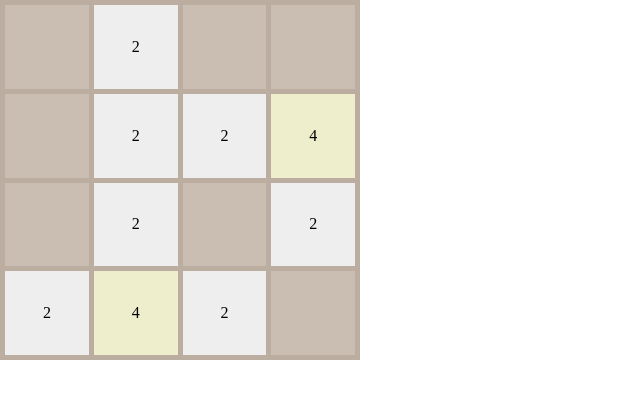
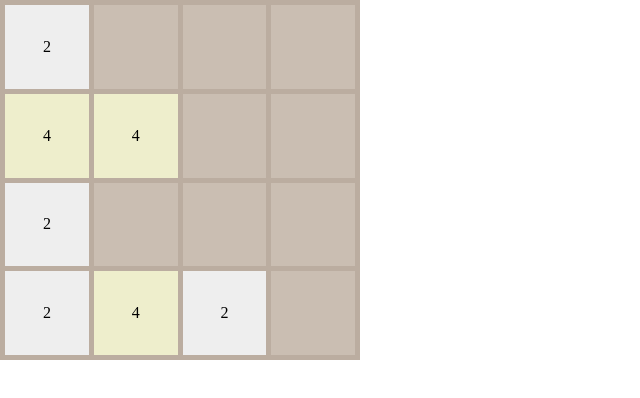
Before and after one commit to MarcioLV/2048-Game, a React app: page / in a window 1280 px wide. Shown: the top 398 px of the page, without its empty margins (0-640 px from the left). Built offline with nearby package versions, Linux system fonts and the light colour scheme.

Commit message:
cambiando cosas

```diff
--- a/src/component/App.js
+++ b/src/component/App.js
@@ -2,14 +2,44 @@ import React, { useEffect, useState } from "react";
 
 import "./style/board.css";
 
+//Arreglar key en board
+//hace nueva funcion para mover despues de hacer join
+
 function App() {
   const [mainTable, setMainTable] = useState([
-    [0, 2, 0, 0],
-    [0, 2, 2, 4],
-    [0, 2, 0, 2],
-    [2, 4, 2, 0],
+    [
+      { value: 0, moveX: 0, moveY: 0, new: ""},
+      { value: 2, moveX: 0, moveY: 0, new: "" },
+      { value: 0, moveX: 0, moveY: 0, new: "" },
+      { value: 0, moveX: 0, moveY: 0, new: "" },
+    ],
+    [
+      { value: 0, moveX: 0, moveY: 0, new: "" },
+      { value: 2, moveX: 0, moveY: 0, new: "" },
+      { value: 2, moveX: 0, moveY: 0, new: "" },
+      { value: 4, moveX: 0, moveY: 0, new: "" },
+    ],
+    [
+      { value: 0, moveX: 0, moveY: 0, new: "" },
+      { value: 2, moveX: 0, moveY: 0, new: "" },
+      { value: 0, moveX: 0, moveY: 0, new: "" },
+      { value: 0, moveX: 0, moveY: 0, new: "" },
+    ],
+    [
+      { value: 2, moveX: 0, moveY: 0, new: "" },
+      { value: 4, moveX: 0, moveY: 0, new: "" },
+      { value: 2, moveX: 0, moveY: 0, new: "" },
+      { value: 0, moveX: 0, moveY: 0, new: "" },
+    ],
   ]);
-  const [transition, setTransition] = useState([]);
+  const [config, setConfig] = useState({
+    timeAnimation: 1000,
+  });
+  // const [transition, setTransition] = useState([]);
+
+  useEffect(() => {
+    listenerKey({ event: { code: "Left" }, table: mainTable });
+  }, []);
 
   useEffect(() => {
     document.addEventListener("keydown", (event) =>
@@ -17,26 +47,28 @@ function App() {
     );
   }, []);
 
-  useEffect(()=> {
-    console.log("effect");
-    // moveEffect(transition)
-  },[mainTable])
+  const listenerKey = ({ event, table }) => {
+    let newTable = copyTable(table);
 
-  // const moveEffect = () => {
-
-  // }
-
-  const listenerKey = ({ event, table }) => {
-    let newTable = copyTable(table)
-
-    const moved1Table = moveTable(event, newTable);
-    setMainTable(moved1Table);
-
-    setTimeout(()=>{
-      const joinedTable = joinTable(event, moved1Table);
-      const moved2Table = moveTable(event, joinedTable);
-      setMainTable(() => moved2Table);
-    }, 1000)
+    const movedTable = moveTable(event, table);
+    setMainTable([].concat(table));
+    setTimeout(() => {
+      setMainTable(movedTable);
+      setTimeout(() => {
+        const joinedTable = joinTable(event, movedTable);
+        // console.log("joined", joinedTable);
+        const moved1Table = moveTable(event, joinedTable, movedTable);
+        setMainTable([].concat(movedTable));
+        setTimeout(() => {
+          setMainTable(moved1Table)
+        }, config.timeAnimation);
+      }, 20);
+    }, config.timeAnimation);
+    // console.log("moved2", moved1Table);
+    // console.log("moved", movedTable);
+    // setTimeout(() => {
+    //   setMainTable(moved1Table);
+    // }, config.timeAnimation);
   };
 
   // const createTable = ({ rowLength, colLength }) => {
@@ -48,26 +80,28 @@ function App() {
   //   return newTable;
   // };
 
+  const copyTable = (table) => {
+    return table.map((fila) => {
+      return fila.map((item) => {
+        return { ...item };
+      });
+    });
+  };
+
   const fillTableRow = (newTableRow, rowLength) => {
     const newRowLength = newTableRow.length;
     return newTableRow
       .concat(Array(rowLength - newRowLength))
-      .fill(0, newRowLength, rowLength);
+      .fill({ value: 0, moveX: 0, moveY: 0, new: "" }, newRowLength, rowLength);
   };
 
-  const moveTable = (event, table) => {
+  const moveTable = (event, table, prevTable) => {
     switch (event.code) {
       case "ArrowLeft":
       case "Left":
-        return moveToLeft(table);
+        return moveToLeft(table, prevTable);
     }
   };
-
-  const copyTable = (table) => {
-    return table.map(fila => {
-      return fila.slice()
-    })
-  }
 
   const joinTable = (event, table) => {
     switch (event.code) {
@@ -77,36 +111,47 @@ function App() {
     }
   };
 
-  const moveToLeft = (table) => {
+  const moveToLeft = (table, prevTable) => {
     const colLength = table.length;
     const rowLength = table[0].length;
     let newTable = [];
     for (let row = 0; row < colLength; row++) {
       newTable[row] = [];
       for (let col = 0; col < rowLength; col++) {
-        let number = table[row][col];
+        let number = table[row][col].value;
         if (number !== 0) {
-          let colPosition = newTable[row].push(number);
+          const newRowLength = newTable[row].push({
+            value: number,
+            moveX: 0,
+            moveY: 0,
+            new: table[row][col].new
+          });
+          const newColIndex = newRowLength - 1;
+          if (prevTable) {
+            prevTable[row][col].moveX += newColIndex - col;
+          } else {
+            table[row][col].moveX += newColIndex - col;
+          }
         }
       }
       newTable[row] = fillTableRow(newTable[row], rowLength);
     }
-    // setTransition(transition.push([0, 1], [0, 0]));
     return newTable;
   };
-
 
   const joinFromLeft = (table) => {
     const colLength = table.length;
     const rowLength = table[0].length;
-    let newTable = copyTable(table)
+    let newTable = copyTable(table);
     for (let row = 0; row < colLength; row++) {
-      for (let col = 0; col < rowLength; col++) {
-        const number = newTable[row][col];
-        const nextNumber = newTable[row][col + 1];
-        if (number == nextNumber) {
-          newTable[row][col] *= 2;
-          newTable[row][col + 1] = 0;
+      for (let col = 0; col < rowLength - 1; col++) {
+        const number = newTable[row][col].value;
+        const nextNumber = newTable[row][col + 1].value;
+        if (number !== 0 && number === nextNumber) {
+          newTable[row][col].value *= 2;
+          newTable[row][col].new = "new";
+          newTable[row][col + 1].value = 0;
+          table[row][col + 1].moveX = -1;
         }
       }
     }
@@ -125,18 +170,28 @@ function App() {
   return (
     <div className="board">
       <div className="table" style={style}>
+        {console.log(mainTable)}
         {mainTable.map((fila, index) => {
-          return fila.map((valor, indice) => {
-            let value = valor !== 0 ? valor : null;
+          return fila.map((object, indice) => {
+            let value = object.value !== 0 ? object.value : null;
             let indiceItem = 4 * index + indice;
+
+            let moveX = object.moveX * 106;
+            let transform = moveX !== 0 ? `translateX(${moveX}%)` : "none";
+            // console.log(object.value, moveX);
+            const transition =
+            moveX !== 0 ? `${config.timeAnimation / 1000}s` : "none";
+            const newItem = object.new ? "item-new" : ""
+            let styleItem = {
+              transform: transform,
+              transition: transition,
+            };
+            if (moveX !== 0) {
+              console.log(object.value, styleItem);
+            }
             return (
               <div className="item-container" key={indiceItem}>
-                <div
-                  className={`item item-${value}`}
-                  // style={{
-                  //   fontSize: fontSize,
-                  // }}
-                >
+                <div className={`item item-${value} ${newItem}`} style={styleItem}>
                   {value}
                 </div>
               </div>
--- a/src/component/style/Board.css
+++ b/src/component/style/Board.css
@@ -26,11 +26,13 @@
   display: flex;
   align-items: center;
   justify-content: space-around;
-  /* transition: 1s; */
 }
 
-/* .board:hover .item{
-  transform: translateY(100%)
+.item-new{
+  transition: 5s;
+}
+/* .itemMove{
+  transform: translate(100%);
 } */
 
 .item-2 {
```
